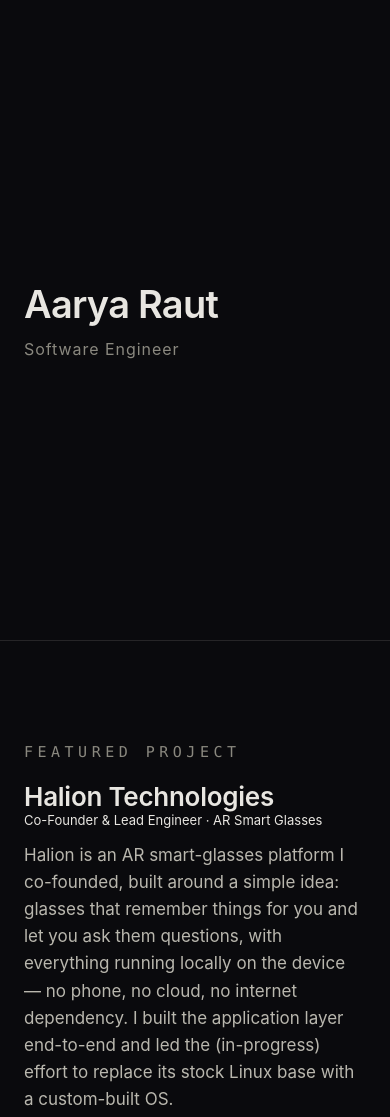
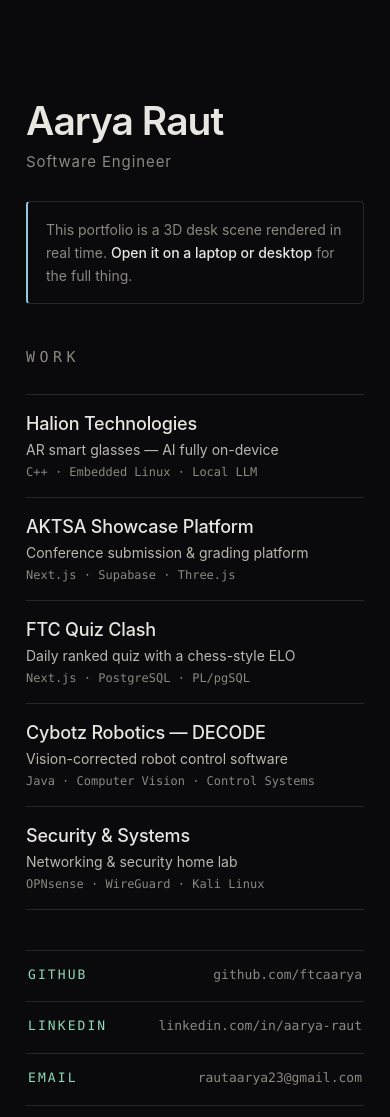
Before and after one commit to ftcaarya/aarya-dev-web, a website built with Vite: page index.html in a window 390 px wide. Shown: the top 1117 px of the page. Built offline with nearby package versions, Linux system fonts and the light colour scheme.

Commit message:
added the mobile message

```diff
--- a/src/fallback.js
+++ b/src/fallback.js
@@ -9,11 +9,21 @@ function webglAvailable() {
   }
 }
 
-export function shouldFallback() {
-  const forced = new URLSearchParams(location.search).has('flat')
-  const reducedMotion = window.matchMedia('(prefers-reduced-motion: reduce)').matches
-  const narrow = window.innerWidth < 768
-  return forced || reducedMotion || narrow || !webglAvailable()
+// Three render modes, decided once at load:
+//   '3d'     — full scene (capable desktop)
+//   'flat'   — stacked HTML with all content (reduced-motion / no WebGL desktop)
+//   'mobile' — compact card + "open on a desktop" note (phones)
+// Order matters: a phone with reduced-motion on is still a phone, and a
+// desktop user with reduced-motion on must never be told to "view on a laptop".
+export function pickMode() {
+  const params = new URLSearchParams(location.search)
+  if (params.has('mobile')) return 'mobile'
+  if (params.has('flat')) return 'flat'
+
+  if (window.innerWidth < 768) return 'mobile'
+  if (window.matchMedia('(prefers-reduced-motion: reduce)').matches) return 'flat'
+  if (!webglAvailable()) return 'flat'
+  return '3d'
 }
 
 // Plain stacked layout reusing the exact same content builders as the 3D
@@ -52,3 +62,67 @@ export function renderFallback(content) {
   footer.textContent = `© ${new Date().getFullYear()} ${content.name} — built from code`
   main.appendChild(footer)
 }
+
+// Phones get a compact card instead of the 3D scene: enough to know who you
+// are and how to reach you, with the full experience pointed at a desktop.
+// Deliberately still real DOM — crawlers and share previews read this.
+export function renderMobile(content) {
+  document.body.classList.add('fallback-mode', 'mobile-mode')
+  document.getElementById('hero')?.remove()
+  document.getElementById('cue')?.remove()
+  document.getElementById('dots')?.remove()
+
+  const main = document.getElementById('fallback')
+  main.hidden = false
+
+  const card = document.createElement('section')
+  card.className = 'mb-card'
+
+  const head = document.createElement('div')
+  head.className = 'mb-head'
+  head.innerHTML =
+    `<h1>${content.name}</h1><p class="mb-role">${content.role}</p>`
+  card.appendChild(head)
+
+  const note = document.createElement('p')
+  note.className = 'mb-note'
+  note.innerHTML =
+    'This portfolio is a 3D desk scene rendered in real time. ' +
+    '<strong>Open it on a laptop or desktop</strong> for the full thing.'
+  card.appendChild(note)
+
+  const label = document.createElement('p')
+  label.className = 'screen-label'
+  label.textContent = 'Work'
+  card.appendChild(label)
+
+  const list = document.createElement('ul')
+  list.className = 'mb-projects'
+  content.projects.forEach((p) => {
+    const li = document.createElement('li')
+    li.innerHTML =
+      `<span class="mb-proj-name">${p.name}</span>` +
+      `<span class="mb-proj-line">${p.line}</span>` +
+      `<span class="mb-proj-tech">${p.tech.join(' · ')}</span>`
+    list.appendChild(li)
+  })
+  card.appendChild(list)
+
+  const contact = document.createElement('div')
+  contact.className = 'mb-contact'
+  content.about.links.forEach(({ label: name, href, mono }) => {
+    const a = document.createElement('a')
+    a.href = href
+    if (href.startsWith('http')) { a.target = '_blank'; a.rel = 'noreferrer' }
+    a.innerHTML = `<span class="mb-link-label">${name}</span><span class="mb-link-mono">${mono}</span>`
+    contact.appendChild(a)
+  })
+  card.appendChild(contact)
+
+  main.appendChild(card)
+
+  const footer = document.createElement('footer')
+  footer.className = 'fb-footer'
+  footer.textContent = `© ${new Date().getFullYear()} ${content.name} — built from code`
+  main.appendChild(footer)
+}
--- a/src/main.js
+++ b/src/main.js
@@ -1,7 +1,11 @@
 import { content } from './content.js'
-import { shouldFallback, renderFallback } from './fallback.js'
+import { pickMode, renderFallback, renderMobile } from './fallback.js'
 
-if (shouldFallback()) {
+const mode = pickMode()
+
+if (mode === 'mobile') {
+  renderMobile(content)
+} else if (mode === 'flat') {
   renderFallback(content)
 } else {
   // Heavy 3D bundle is only fetched on capable desktops.
--- a/src/styles.css
+++ b/src/styles.css
@@ -438,6 +438,94 @@ body.fallback-mode #webgl, body.fallback-mode #css3d { display: none; }
 .noscript a { color: var(--ink); }
 
 /* ------------------------------------------------------------------------ */
+/* Mobile card (phones — 3D scene is never loaded)                           */
+/* ------------------------------------------------------------------------ */
+
+.mb-card {
+  max-width: 560px;
+  margin: 0 auto;
+  padding: 12vh 26px 8vh;
+}
+
+.mb-head h1 {
+  font-size: clamp(34px, 10vw, 46px);
+  font-weight: 600;
+  letter-spacing: -0.025em;
+  line-height: 1.05;
+}
+.mb-role {
+  margin-top: 10px;
+  color: var(--ink-dim);
+  font-size: 15px;
+  letter-spacing: 0.06em;
+}
+
+.mb-note {
+  margin: 30px 0 44px;
+  padding: 16px 18px;
+  border: 1px solid var(--line);
+  border-left: 2px solid var(--accent-1);
+  border-radius: 4px;
+  font-size: 14px;
+  line-height: 1.65;
+  color: var(--ink-dim);
+}
+.mb-note strong { color: var(--ink); font-weight: 550; }
+
+.mb-projects { list-style: none; margin-top: 16px; }
+.mb-projects li {
+  display: flex;
+  flex-direction: column;
+  gap: 5px;
+  padding: 18px 0;
+  border-bottom: 1px solid var(--line);
+}
+.mb-projects li:first-child { border-top: 1px solid var(--line); }
+.mb-proj-name { font-size: 18px; font-weight: 550; letter-spacing: -0.01em; }
+.mb-proj-line { font-size: 14px; line-height: 1.5; color: #b9b7ae; }
+.mb-proj-tech {
+  font-family: var(--mono);
+  font-size: 12px;
+  color: var(--ink-dim);
+}
+
+.mb-contact { display: flex; flex-direction: column; margin-top: 40px; }
+.mb-contact a {
+  display: flex;
+  align-items: baseline;
+  justify-content: space-between;
+  gap: 16px;
+  /* 52px tap target — comfortably above the 44px minimum */
+  padding: 16px 2px;
+  min-height: 52px;
+  border-bottom: 1px solid var(--line);
+  color: var(--ink);
+  text-decoration: none;
+}
+.mb-contact a:first-child { border-top: 1px solid var(--line); }
+.mb-link-label {
+  font-family: var(--mono);
+  font-size: 13px;
+  letter-spacing: 0.16em;
+  text-transform: uppercase;
+  color: var(--accent-3);
+}
+.mb-link-mono {
+  font-family: var(--mono);
+  font-size: 13px;
+  color: var(--ink-dim);
+  overflow-wrap: anywhere;
+  text-align: right;
+}
+
+body.mobile-mode .fb-footer { padding-top: 8px; }
+
+@media (max-width: 360px) {
+  .mb-card { padding: 9vh 20px 6vh; }
+  .mb-link-mono { font-size: 12px; }
+}
+
+/* ------------------------------------------------------------------------ */
 /* Reduced motion                                                            */
 /* ------------------------------------------------------------------------ */
 
```
